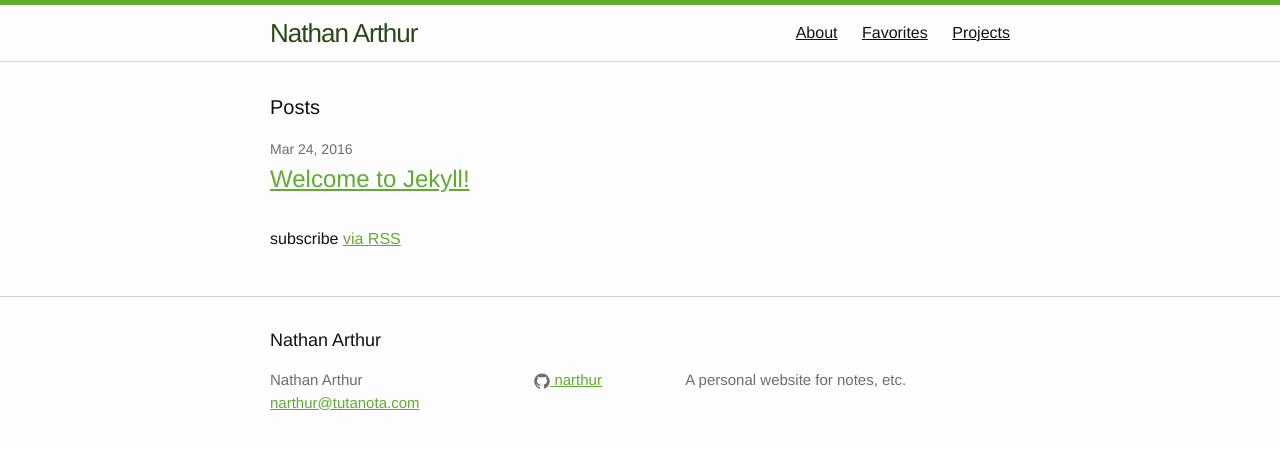
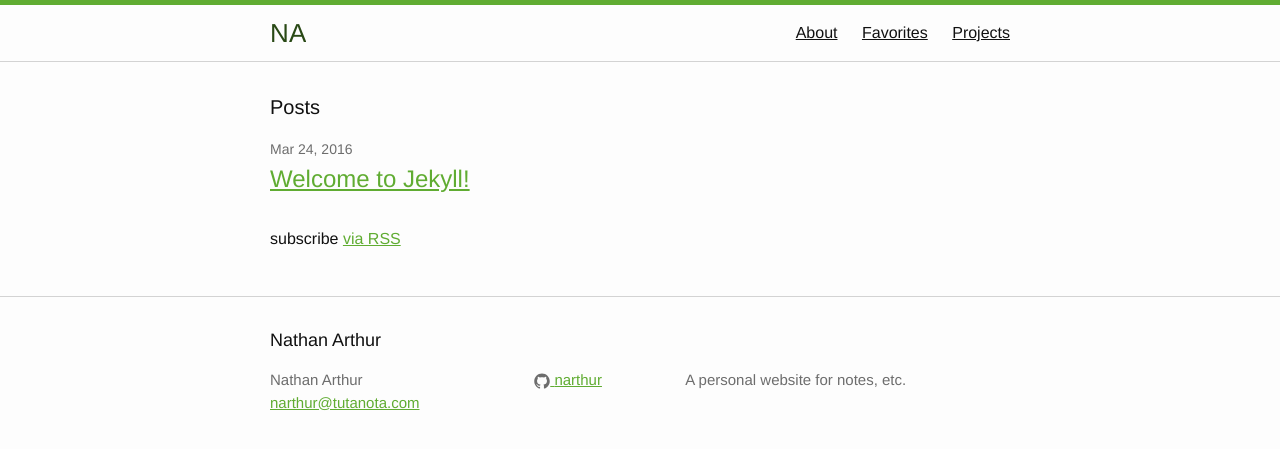
Before and after one commit to narthur/narthur.github.io, a Jekyll site: the page built from index.html, in a window 1280 px wide. Shown: the top 449 px of the page. Built offline with Jekyll 4.4.1, drawn with Linux system fonts in a browser that asks for light colours.

Commit message:
Make logo interactive

```diff
--- a/_includes/header.html
+++ b/_includes/header.html
@@ -2,7 +2,9 @@
 
   <div class="wrapper">
 
-    <a class="site-title" href="{{ site.baseurl }}/">{{ site.title }}</a>
+    <!--<a class="site-title" href="{{ site.baseurl }}/">{{ site.title }}</a>-->
+
+    <a class="site-title" href="{{ site.baseurl }}/"><span class="first">Nathan</span><span class="last">Arthur</span></a>
 
     <nav class="site-nav">
       <a href="#" class="menu-icon">
--- a/_sass/_layout.scss
+++ b/_sass/_layout.scss
@@ -14,10 +14,24 @@
     font-size: 26px;
     font-weight: 300;
     line-height: 56px;
-    letter-spacing: -1px;
+    letter-spacing: 0;
     margin-bottom: 0;
     float: left;
     text-decoration:none;
+    white-space: nowrap;
+    height:56px;
+
+    * {
+        transition: width .5s;
+        display:inline-block;
+        overflow:hidden;
+        width:17px;
+        margin-right:2px;
+    }
+
+    &:hover * {
+        width:85px;
+    }
 
     &,
     &:visited {
```
